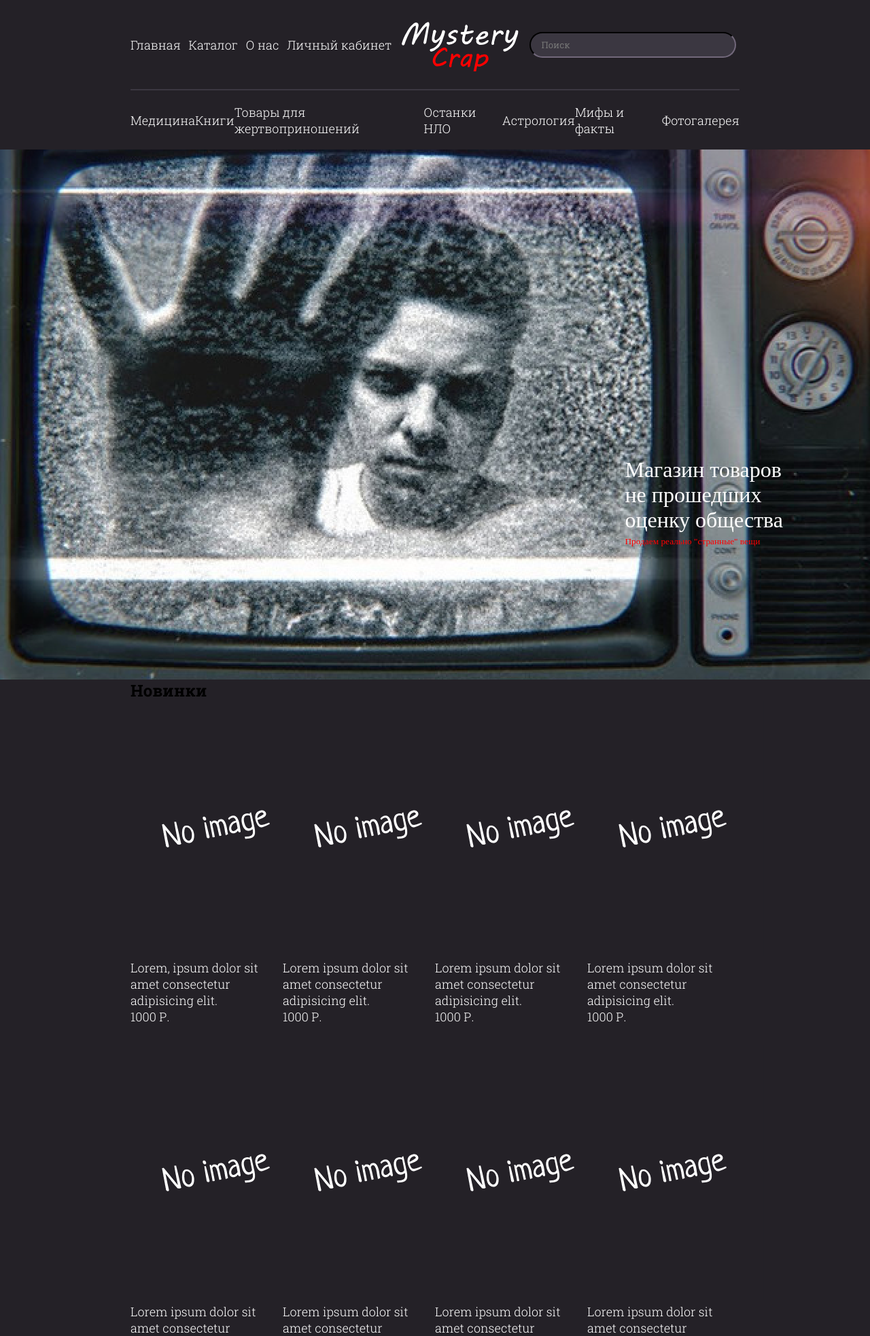
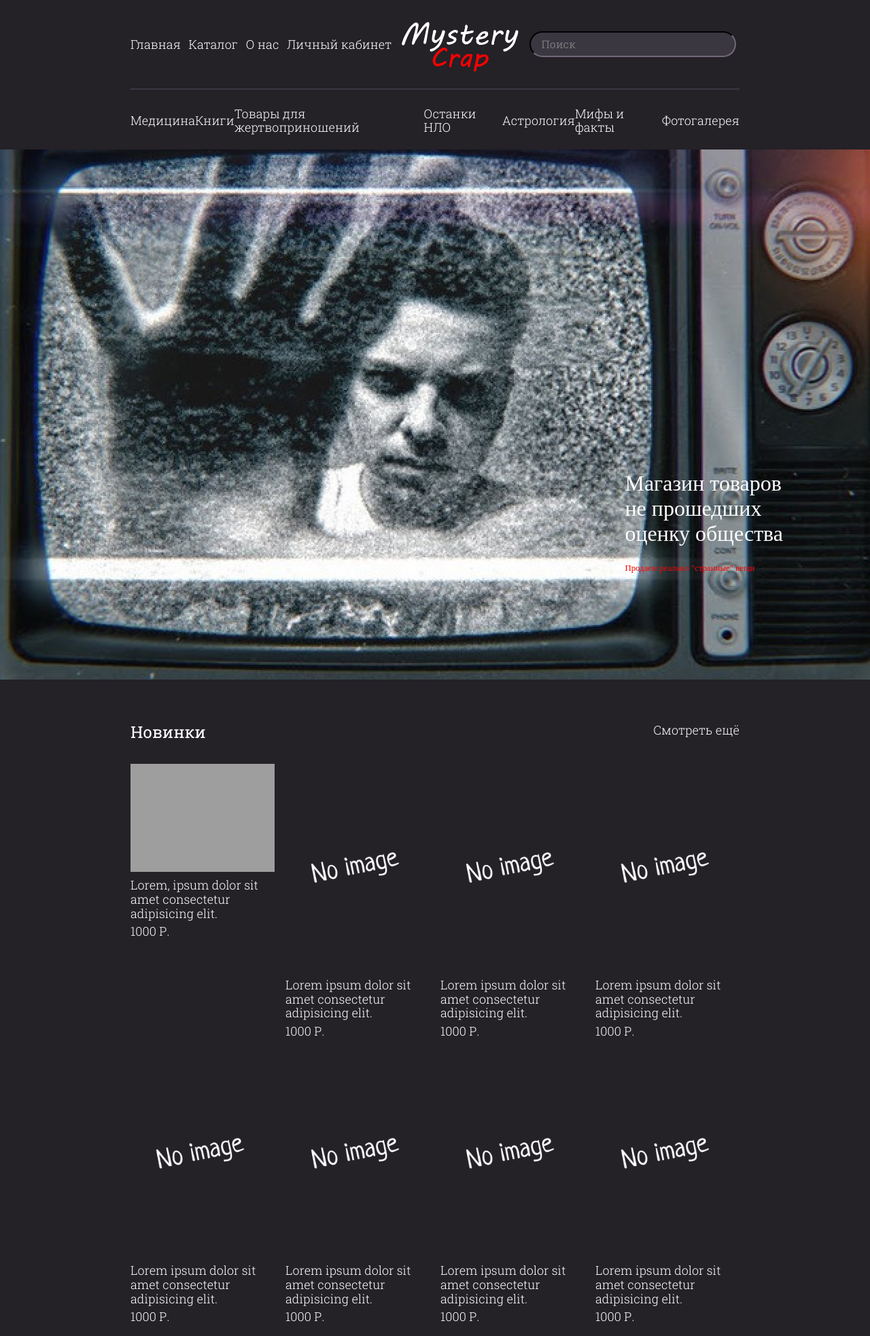
Before and after one commit to deniskozz/strange-store, a PHP site: page / in a window 1280 px wide. Shown: the top 1966 px of the page at 68% size. Run offline with PHP 8.4, Linux system fonts and the light colour scheme; some web fonts are replaced; grey boxes are pictures that could not be loaded.

Commit message:
main page

```diff
--- a/css/style.css
+++ b/css/style.css
@@ -73,11 +73,11 @@ input.search{
     border-radius: 30px;
     background-color: #3B3741;
     border-color: #242127;
-    color: #ffffff;
+    color: #dfdfdf;
 }
 
 .header__nav-row{
-    padding: 20px 0;
+    padding: 25px 0;
 }
 
 .hero{
@@ -89,20 +89,37 @@ input.search{
 
 .items{
     display: flex;
-    justify-content: flex-start;
     flex-wrap: wrap;
     align-content: flex-start;
+    gap: 1em;
+
+    margin-top: 2em;
 }
 
 .item{
-    max-width: 25%;
-    margin-bottom: 30px;
+    max-width: calc((100% / 4) - (3em / 4));
+    width: 100%;
+}
+
+.item:nth-child(4n) {
+    margin-right: 0;
+}
+
+.item img{
+    max-width: 260px;
+    max-height: 370px;
+    width: 100%;
+}
+
+.item-name{
+    font-size: 18px;
+    margin: 6px 0;
 }
 
 .text-hero{
     position: absolute;
     color: white;
-    bottom: 25%;
+    bottom: 20%;
     right: 10%;
 }
 
@@ -114,3 +131,79 @@ h1, small{
 .hero small{
     color: #FF0000;
 }
+
+.title-box-name{
+    max-width: fit-content;
+    font-size: 24px;
+    color: #ffffff;
+    font-weight: 400;
+
+}
+
+.new-block{
+    padding-top: 4em;
+}
+
+.title-box{
+    display: flex;
+    justify-content: space-between;
+}
+
+.title-link-view-more{
+    border-bottom: 1px solid #242127;
+}
+
+.title-link-view-more:hover{
+    border-bottom: 1px solid #ffffff;
+}
+
+.hot-block{
+    padding-top: 5em;
+}
+
+footer{
+    background-color: #fff;
+    margin-top: 2em;
+    padding: 2em 0;
+    color: #000;
+    font-size: 16px;
+}
+
+footer .container{
+    display: flex;
+    justify-content: space-between;
+}
+
+.footer-elem{
+    max-width: calc((100% / 3) - (2em / 3));
+}
+
+.left-part__footer p{
+    line-height: 1.5;;
+}
+
+.left-part__footer a{
+    color: #000;
+    font-size: 16px;
+    font-weight: normal;
+}
+
+.left-part__footer a:hover{
+    color: #FF0000;
+}
+
+.left-part__footer p:last-child{
+    margin-bottom: 0;
+}
+
+.middle-part__footer p{
+  line-height: 1.5;
+}
+
+.right-part__footer a{
+    margin-right: 1em;
+}
+
+.right-part__footer a:last-child{
+    margin-right: 0;
+}
--- a/index.html
+++ b/index.html
@@ -4,6 +4,7 @@
     <meta charset="UTF-8">
     <meta name="viewport" content="width=device-width, initial-scale=1.0">
     <meta http-equiv="X-UA-Compatible" content="ie=edge">
+    <link rel="stylesheet" href="css/normalize.css">
     <link rel="stylesheet" href="css/style.css">
     <link href="https://fonts.googleapis.com/css?family=Neucha:regular" rel="stylesheet" />
     <link href="https://fonts.googleapis.com/css?family=Roboto+Slab:100,200,300,regular,500,600,700,800,900" rel="stylesheet" />
@@ -52,66 +53,137 @@
         <div class="catalog">
             <div class="container">
                 <div class="new-block">
-                    <h2>Новинки</h2>
+                    <div class="title-box">
+                        <h2 class="title-box-name">Новинки</h2>
+                        <a class="title-link-view-more" href="#">Смотреть ещё</a>
+                    </div>
                     <div class="items">
                         <div class="item">
-                            <a href="">
-                                <img src="img/no-image.png" alt="">
+                            <a href="#">
+                                <img src="https://static-sl.insales.ru/r/qJWKTscX_uw/fit/420/0/ce/1/plain/images/products/1/2870/459852598/large_2860009_detail.jpg@webp" alt="">
                                 <p class="item-name">Lorem, ipsum dolor sit amet consectetur adipisicing elit.</p>
                                 <p class="item-price">1000 Р.</p>
                             </a>
                         </div>
                         <div class="item">
-                            <a href="">
+                            <a href="#">
                                 <img src="img/no-image.png" alt="">
                                 <p class="item-name">Lorem ipsum dolor sit amet consectetur adipisicing elit.</p>
                                 <p class="item-price">1000 Р.</p>
                             </a>
                         </div>
                         <div class="item">
-                            <a href="">
+                            <a href="#">
                                 <img src="img/no-image.png" alt="">
                                 <p class="item-name">Lorem ipsum dolor sit amet consectetur adipisicing elit.</p>
                                 <p class="item-price">1000 Р.</p>
                             </a>
                         </div>
                         <div class="item">
-                            <a href="">
+                            <a href="#">
                                 <img src="img/no-image.png" alt="">
                                 <p class="item-name">Lorem ipsum dolor sit amet consectetur adipisicing elit.</p>
                                 <p class="item-price">1000 Р.</p>
                             </a>
                         </div>
                         <div class="item">
-                            <a href="">
+                            <a href="#">
                                 <img src="img/no-image.png" alt="">
                                 <p class="item-name">Lorem ipsum dolor sit amet consectetur adipisicing elit.</p>
                                 <p class="item-price">1000 Р.</p>
                             </a>
                         </div>
                         <div class="item">
-                            <a href="">
+                            <a href="#">
                                 <img src="img/no-image.png" alt="">
                                 <p class="item-name">Lorem ipsum dolor sit amet consectetur adipisicing elit.</p>
                                 <p class="item-price">1000 Р.</p>
                             </a>
                         </div>
                         <div class="item">
-                            <a href="">
+                            <a href="#">
                                 <img src="img/no-image.png" alt="">
                                 <p class="item-name">Lorem ipsum dolor sit amet consectetur adipisicing elit.</p>
                                 <p class="item-price">1000 Р.</p>
                             </a>
                         </div>
                         <div class="item">
-                            <a href="">
+                            <a href="#">
                                 <img src="img/no-image.png" alt="">
                                 <p class="item-name">Lorem ipsum dolor sit amet consectetur adipisicing elit.</p>
                                 <p class="item-price">1000 Р.</p>
                             </a>
                         </div>
                         <div class="item">
-                            <a href="">
+                            <a href="#">
+                                <img src="img/no-image.png" alt="">
+                                <p class="item-name">Lorem ipsum dolor sit amet consectetur adipisicing elit.</p>
+                                <p class="item-price">1000 Р.</p>
+                            </a>
+                        </div>
+                    </div>
+                </div>
+                <div class="hot-block">
+                    <h2 class="title-box-name">Горячее</h2>
+                    <div class="items">
+                        <div class="item">
+                            <a href="#">
+                                <img src="https://static-sl.insales.ru/r/qJWKTscX_uw/fit/420/0/ce/1/plain/images/products/1/2870/459852598/large_2860009_detail.jpg@webp" alt="">
+                                <p class="item-name">Lorem, ipsum dolor sit amet consectetur adipisicing elit.</p>
+                                <p class="item-price">1000 Р.</p>
+                            </a>
+                        </div>
+                        <div class="item">
+                            <a href="#">
+                                <img src="img/no-image.png" alt="">
+                                <p class="item-name">Lorem ipsum dolor sit amet consectetur adipisicing elit.</p>
+                                <p class="item-price">1000 Р.</p>
+                            </a>
+                        </div>
+                        <div class="item">
+                            <a href="#">
+                                <img src="img/no-image.png" alt="">
+                                <p class="item-name">Lorem ipsum dolor sit amet consectetur adipisicing elit.</p>
+                                <p class="item-price">1000 Р.</p>
+                            </a>
+                        </div>
+                        <div class="item">
+                            <a href="#">
+                                <img src="img/no-image.png" alt="">
+                                <p class="item-name">Lorem ipsum dolor sit amet consectetur adipisicing elit.</p>
+                                <p class="item-price">1000 Р.</p>
+                            </a>
+                        </div>
+                        <div class="item">
+                            <a href="#">
+                                <img src="img/no-image.png" alt="">
+                                <p class="item-name">Lorem ipsum dolor sit amet consectetur adipisicing elit.</p>
+                                <p class="item-price">1000 Р.</p>
+                            </a>
+                        </div>
+                        <div class="item">
+                            <a href="#">
+                                <img src="img/no-image.png" alt="">
+                                <p class="item-name">Lorem ipsum dolor sit amet consectetur adipisicing elit.</p>
+                                <p class="item-price">1000 Р.</p>
+                            </a>
+                        </div>
+                        <div class="item">
+                            <a href="#">
+                                <img src="img/no-image.png" alt="">
+                                <p class="item-name">Lorem ipsum dolor sit amet consectetur adipisicing elit.</p>
+                                <p class="item-price">1000 Р.</p>
+                            </a>
+                        </div>
+                        <div class="item">
+                            <a href="#">
+                                <img src="img/no-image.png" alt="">
+                                <p class="item-name">Lorem ipsum dolor sit amet consectetur adipisicing elit.</p>
+                                <p class="item-price">1000 Р.</p>
+                            </a>
+                        </div>
+                        <div class="item">
+                            <a href="#">
                                 <img src="img/no-image.png" alt="">
                                 <p class="item-name">Lorem ipsum dolor sit amet consectetur adipisicing elit.</p>
                                 <p class="item-price">1000 Р.</p>
@@ -121,6 +193,21 @@
                 </div>
             </div>
         </div>
+        <footer>
+            <div class="container">
+                <div class="left-part__footer footer-elem">
+                    <a href="tel:+"><p>712-827-2189</p></a>
+                    <p>West Doyle</p>
+                    <p>Jon Gottlieb</p>
+                </div>
+                <div class="middle-part__footer footer-elem"><p>Lorem ipsum dolor sit amet consectetur adipisicing elit. Quibusdam eaque temporibus quae vero distinctio amet aliquid eum id eligendi impedit.</p></div>
+                <div class="right-part__footer footer-elem">
+                    <a href="#" class="social-icons"><img src="https://static-sl.insales.ru/files/1/1309/14550301/original/twitter.svg" alt=""></a>
+                    <a href="#" class="social-icons"><img src="https://static-sl.insales.ru/files/1/1307/14550299/original/vk.svg" alt=""></a>
+                    <a href="#" class="social-icons"><img src="https://static-sl.insales.ru/files/1/1308/14550300/original/insta.svg" alt=""></a>
+                </div>
+            </div>
+        </footer>
     </main>
 </body>
 </html>
```
Also changed, not shown: css/normalize.css (added).
